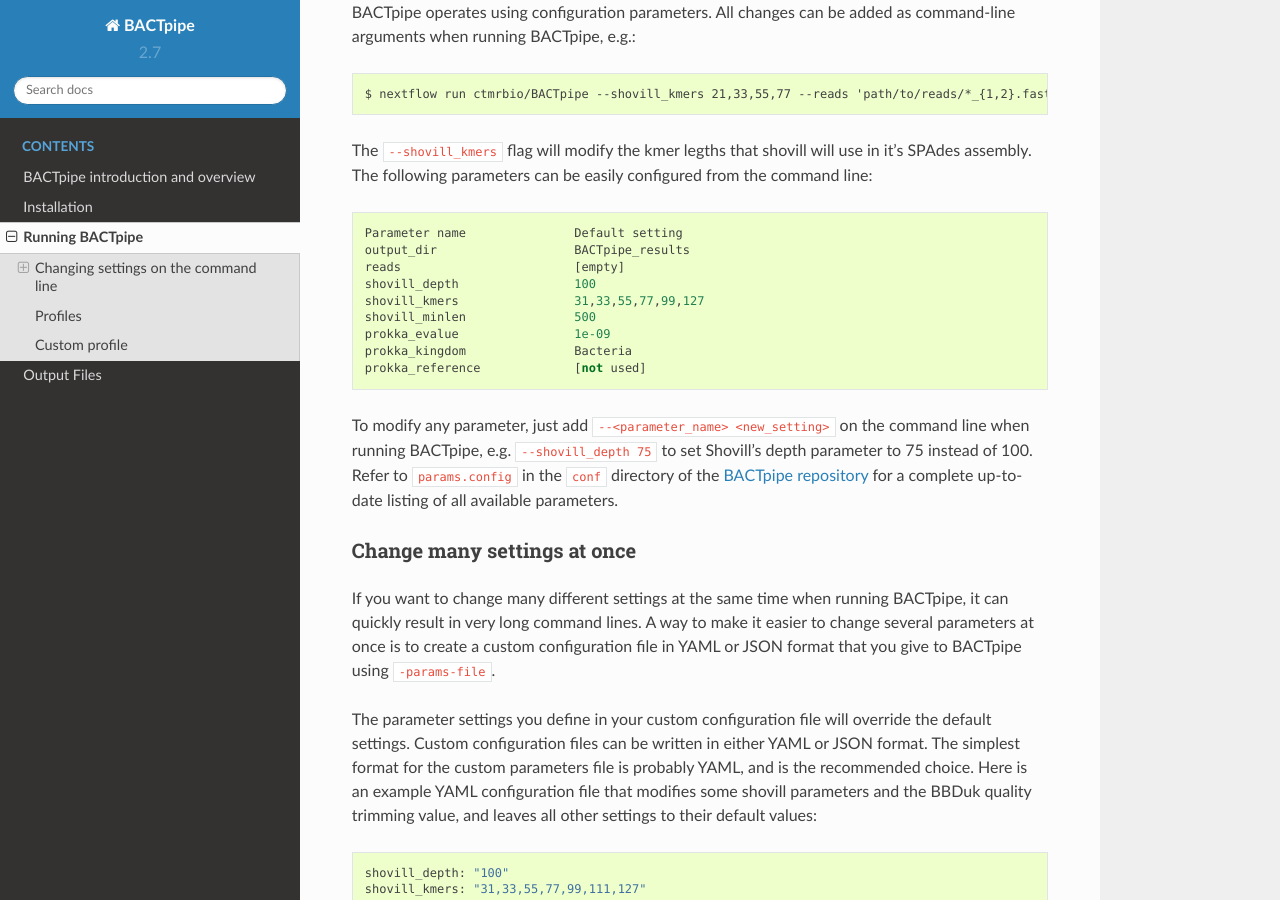
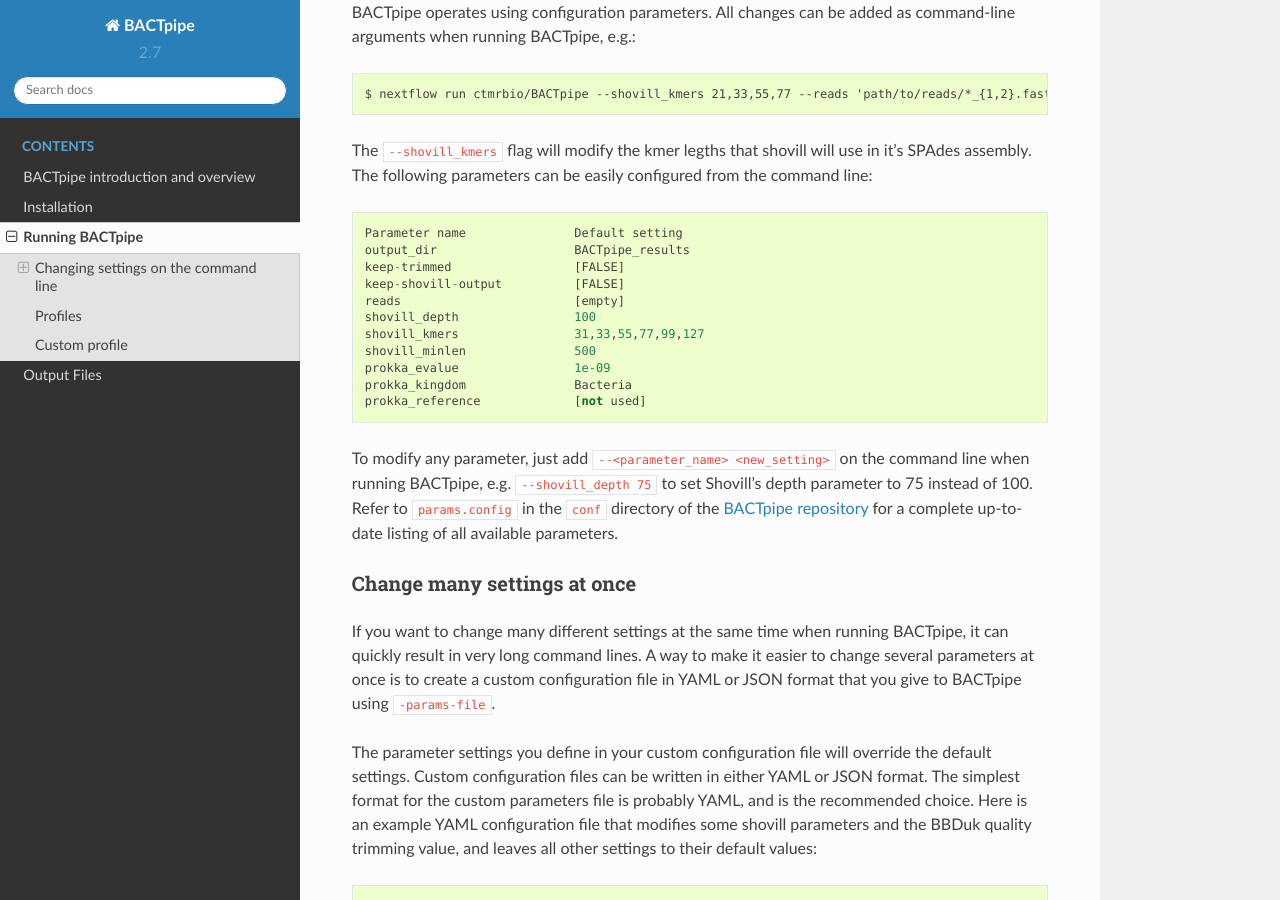
Before and after one commit to ctmrbio/BACTpipe, a Sphinx documentation site: the page built from docs/source/running.rst, in a window 1280 px wide and 900 px high, scrolled down 943 px. Built offline with Sphinx 7.4.7 and the Read the Docs theme 2.0.0, drawn with Linux system fonts in a browser that asks for light colours.

Commit message:
Added parameters keep-trimmed and keep-shovill-output

```diff
--- a/docs/source/running.rst
+++ b/docs/source/running.rst
@@ -49,6 +49,8 @@
 
     Parameter name               Default setting
     output_dir                   BACTpipe_results
+    keep-trimmed                 [FALSE]
+    keep-shovill-output          [FALSE]
     reads                        [empty]
     shovill_depth                100
     shovill_kmers                31,33,55,77,99,127
```
